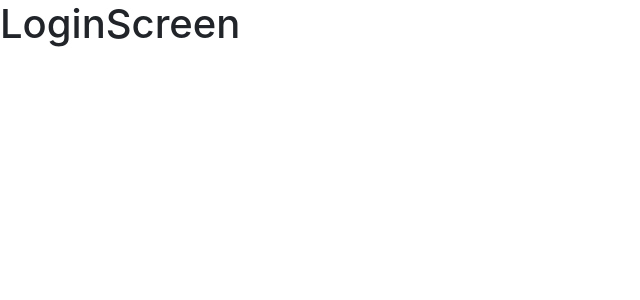
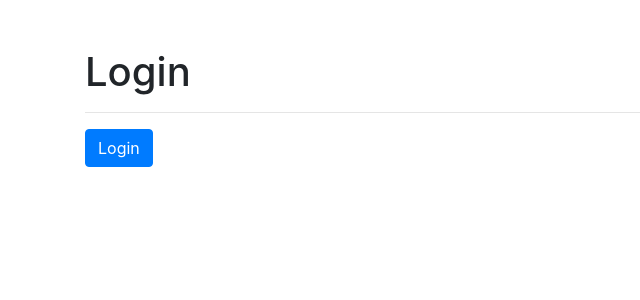
Before and after one commit to david-portilla/heroes-app, a React (Create React App) app: page /login in a window 1280 px wide. Shown: the top 300 px of the page, without its empty margins (0-640 px from the left). Built offline with nearby package versions, Linux system fonts and the light colour scheme.

Commit message:
History push / replace

```diff
--- a/src/components/login/LoginScreen.js
+++ b/src/components/login/LoginScreen.js
@@ -1,10 +1,23 @@
 import React from 'react'
 
-const LoginScreen = () => {
+const LoginScreen = ({ history }) => {
+
+  const handleLogin = () => {
+    // console.log('clic button')
+    history.push('/marvel')
+  }
+
   return (
-    <>
-      <h1>LoginScreen</h1>
-    </>
+    <div className="container mt-5">
+      <h1>Login</h1>
+      <hr />
+      <button
+        className="btn btn-primary"
+        onClick={ handleLogin }
+      >
+        Login
+      </button>
+    </div>
   )
 }
 
```
